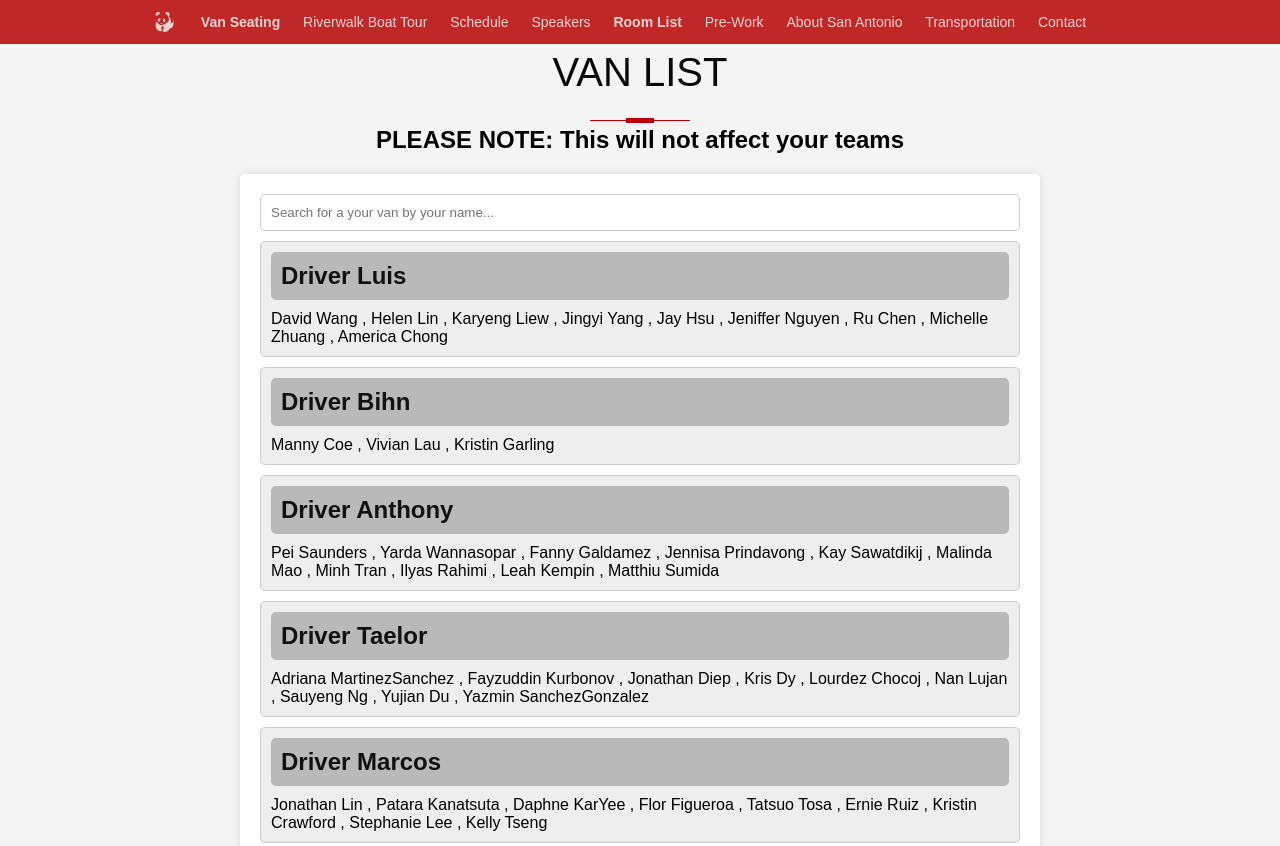
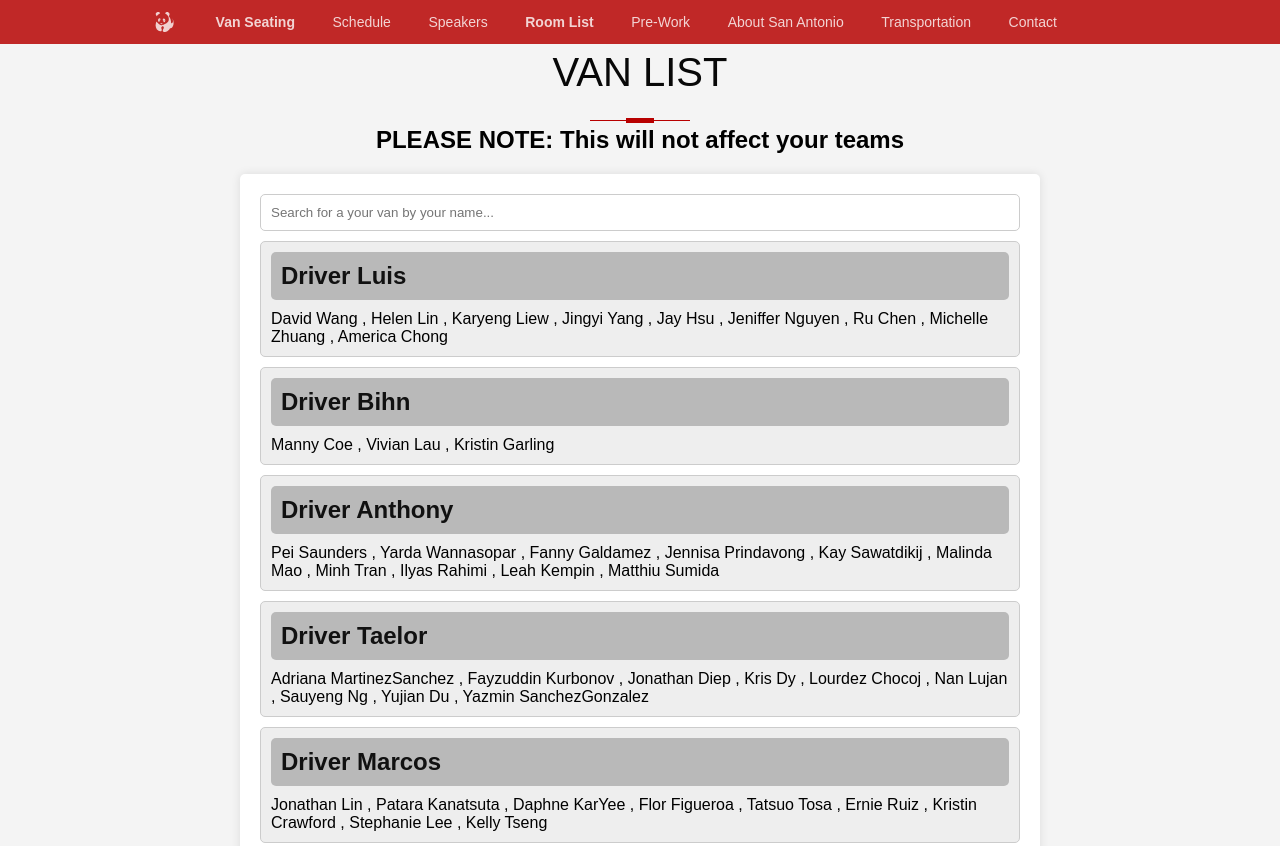
Before and after one commit to c775/panda, a plain HTML site: page Van.html in a window 1280 px wide. Shown: the top 846 px of the page. Drawn offline with Linux system fonts and the light colour scheme.

Commit message:
Update Van.html

```diff
--- a/Van.html
+++ b/Van.html
@@ -85,10 +85,6 @@
                 </li>
                 <li>
                     <a href="Van.html"><strong>Van Seating</strong></a>
-                </li>
-
-                <li>
-                    <a href="boat.html">Riverwalk Boat Tour</a>
                 </li>
                 <li>
                     <a href="Schedule.html">Schedule</a>
```
